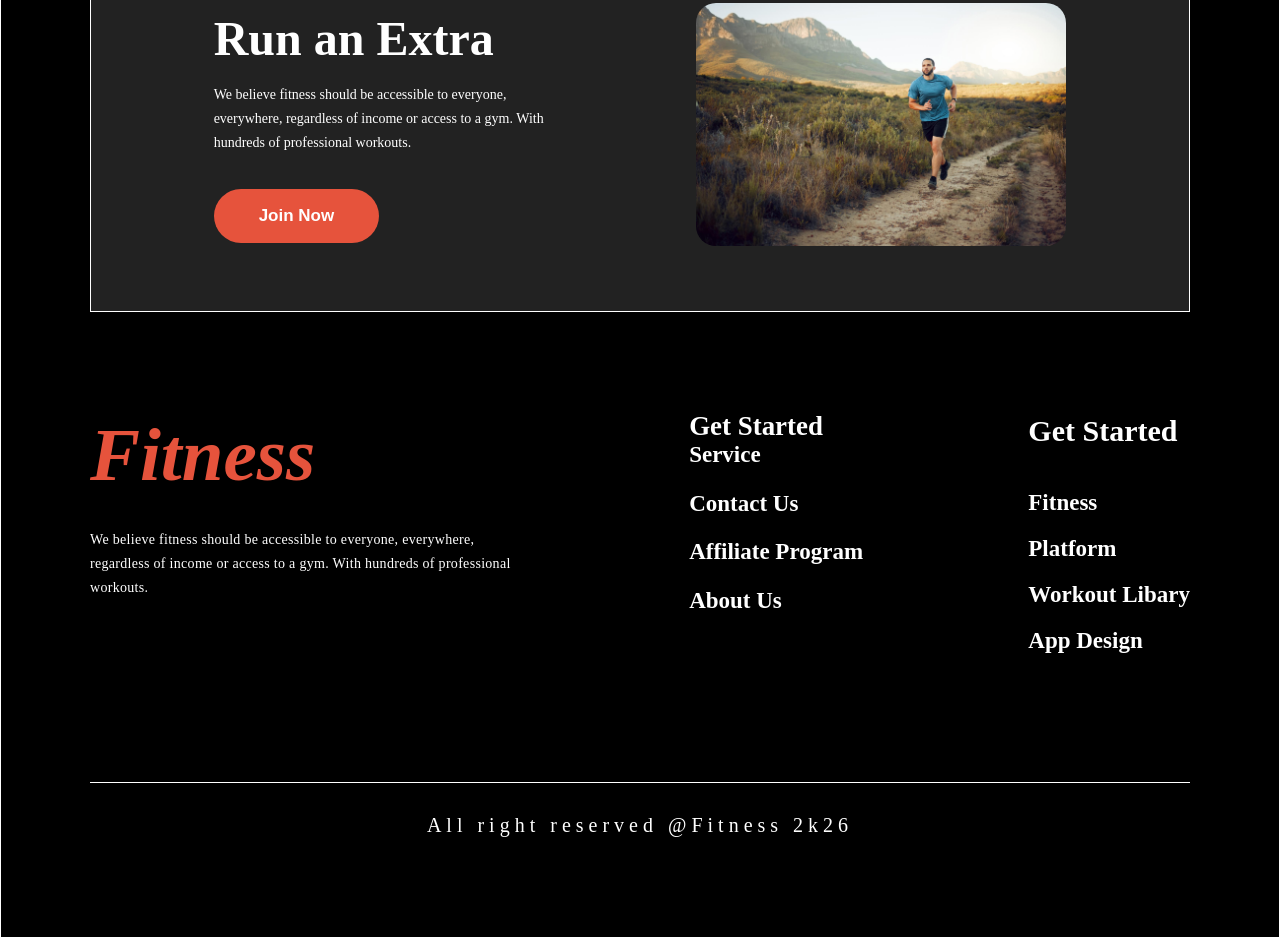
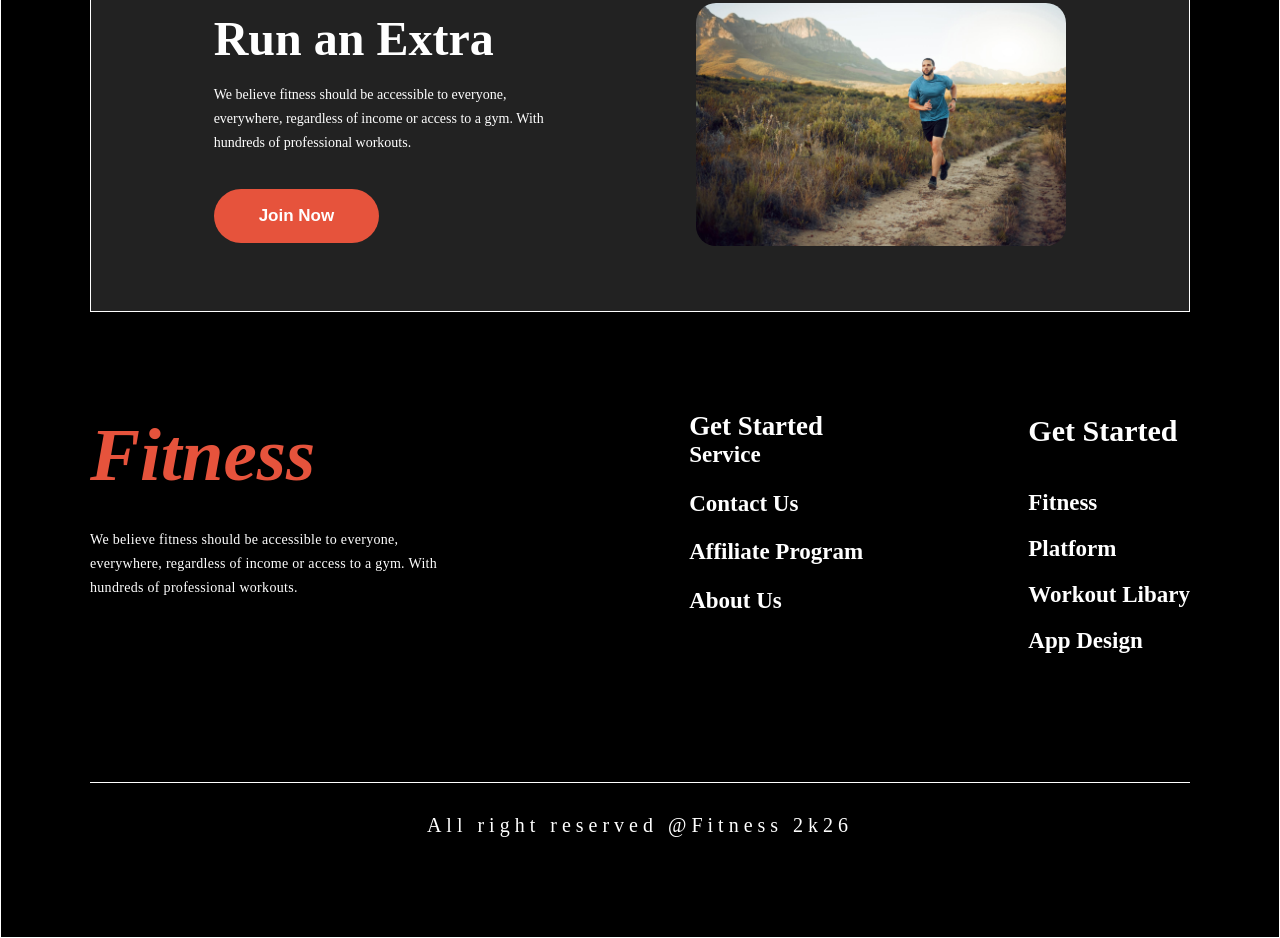
Before and after one commit to itsme2k26/task-02, a plain HTML site: page index.html in a window 1280 px wide. Shown: the part 1428-2366 px from the top of the page. Drawn offline with Linux system fonts and the light colour scheme.

Commit message:
adding br for respondsive

```diff
--- a/index.html
+++ b/index.html
@@ -118,7 +118,7 @@
 
             <div class="f-1">
                 <h1 class="f-1-title">Fitness</h1>
-                <span class="foot-c1">We believe fitness should be accessible to everyone, everywhere, regardless of income or access to a gym. With hundreds of professional workouts.</span>
+                <span class="foot-c1">We believe fitness should be accessible to everyone, <br> everywhere, regardless of income or access to a gym. With <br> hundreds of professional workouts.</span>
             </div>
 
             <div class="f-2">
```
